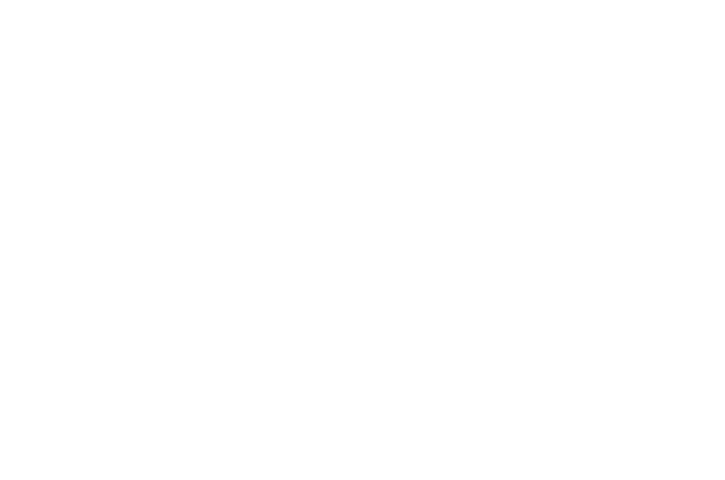
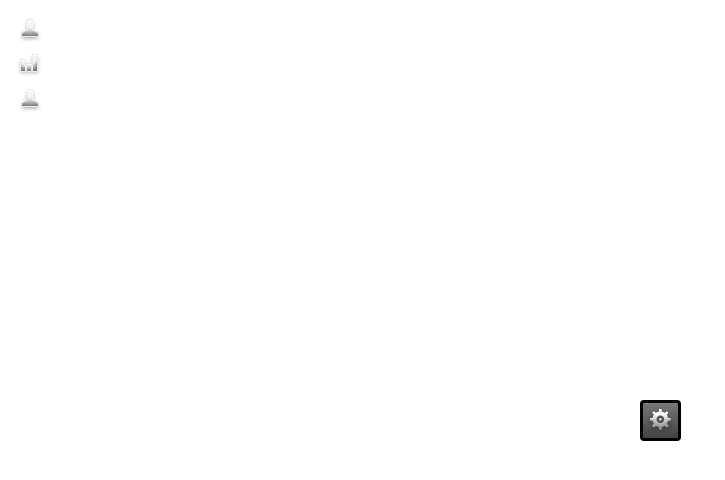
Before and after one commit to Aksana-Tsishchanka/Tooltip, a plain HTML site: page index.html in a window 1280 px wide. Shown: the whole page, without its empty margins (0-725 px from the left). Drawn offline with Linux system fonts and the light colour scheme.

Commit message:
Sprite ready

```diff
--- a/index.html
+++ b/index.html
@@ -4,27 +4,79 @@
     <meta charset="UTF-8">
     <title></title>
     <style>
-        .tooltip {
-            width: 50px;
-            height: 50px;
-            background: transparent url(images/tooltipSprite.png) 0 0 no-repeat;
+        div, p {
+            margin: 0;
+            padding: 0;
+        }
+
+        #trundle {
+            width: 35px;
+            height: 35px;
+            background: transparent url(images/dark_tooltip.png) -5px -45px no-repeat;
+        }
+         #trundle:hover {
+            background: transparent url(images/dark_tooltip.png) -48px -44px no-repeat;
+        }
+
+        #button {
             position: fixed; /* or absolute */
             top: 50%;
             left: 50%;
+            border-color: #000000;
+            border-style: solid;
+            border-radius: 4px;
+            background: #818181;
+            background: linear-gradient(to bottom, #777777, #434343); /* W3C */
+
         }
+
+        .menu {
+            position: relative;
+            display: table;
+        }
+        .menu p {
+            display: tab
+        }
+
+        #icon_person {
+            width: 35px;
+            height: 35px;
+            background: transparent url(images/dark_tooltip.png) 0 0 no-repeat;
+        }
+
+        #icon_analytics {
+            width: 35px;
+            height: 35px;
+            background: transparent url(images/dark_tooltip.png) -44px 0 no-repeat;
+        }
+        #icon_star {
+            width: 35px;
+            height: 35px;
+            background: transparent url(images/dark_tooltip.png) 0 0 no-repeat;
+        }
+        /*
         .tooltip:hover:after {
-            width: 250px;
-            height: 50px;
-            background: transparent url(images/tooltipSprite.png) 0 -66px no-repeat;
+            width: 30px;
+            height: 30px;
+            background: transparent url(images/sprite.png) 0 -66px no-repeat;
             content: "";
             display: inline-block;
             position: relative;
             top: -83%;
             left: -90%;
         }
+        */
     </style>
 </head>
 <body>
-    <div class="tooltip"></div>
+    <div id="button">
+        <p id="trundle"></p>
+    </div>
+
+    <div class="menu">
+        <p id="icon_person"></p>
+        <p id="icon_analytics"></p>
+        <p id="icon_star"></p>
+    </div>
 </body>
 </html>
```
Also changed, not shown: images/dark_tooltip.png (added), images/sprite.png (deleted).
